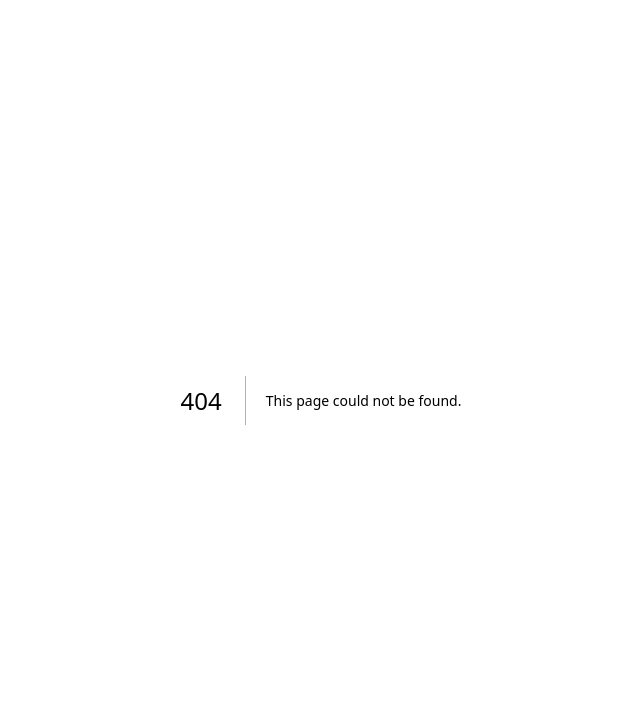
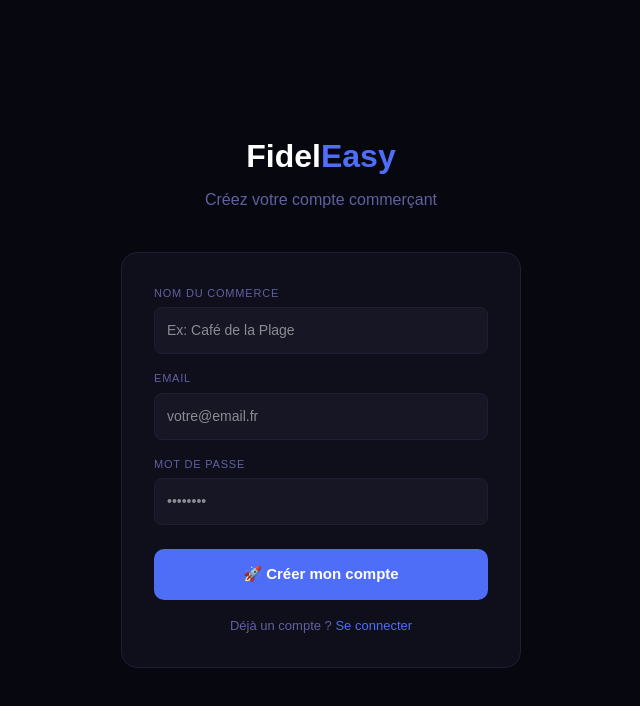
Before and after one commit to endetente06/fideleasy-dashboard, a Next.js app: page /register in a window 1280 px wide. Before the commit this address had no page. Shown: the top 706 px of the page, without its empty margins (319-959 px from the left). Built offline with nearby package versions, Linux system fonts and the light colour scheme.

Commit message:
Pages login et register

```diff
--- /dev/null
+++ b/app/login/page.jsx
@@ -0,0 +1,66 @@
+"use client";
+import { useState } from 'react';
+
+export default function Login() {
+  const [form, setForm] = useState({ email: '', password: '' });
+  const [loading, setLoading] = useState(false);
+  const [error, setError] = useState('');
+
+  const login = async () => {
+    setLoading(true);
+    setError('');
+    try {
+      const res = await fetch('https://fideleasy-backend-production.up.railway.app/auth/login', {
+        method: 'POST',
+        headers: { 'Content-Type': 'application/json' },
+        body: JSON.stringify(form)
+      });
+      const data = await res.json();
+      if (data.error) throw new Error(data.error);
+      localStorage.setItem('token', data.token);
+      localStorage.setItem('shop', JSON.stringify(data.shop));
+      window.location.href = '/dashboard';
+    } catch (err) {
+      setError(err.message);
+    }
+    setLoading(false);
+  };
+
+  return (
+    <div style={{minHeight:'100vh',background:'#07070f',color:'white',fontFamily:'sans-serif',display:'flex',alignItems:'center',justifyContent:'center',padding:'24px'}}>
+      <div style={{width:'100%',maxWidth:'400px'}}>
+        <div style={{textAlign:'center',marginBottom:'40px'}}>
+          <h1 style={{fontSize:'32px',fontWeight:'bold',marginBottom:'8px'}}>
+            Fidel<span style={{color:'#4f6ef7'}}>Easy</span>
+          </h1>
+          <p style={{color:'#6060a0'}}>Connectez-vous à votre dashboard</p>
+        </div>
+
+        <div style={{background:'#0f0f1c',border:'1px solid #1e1e35',borderRadius:'16px',padding:'32px'}}>
+          {error && (
+            <div style={{background:'rgba(247,92,126,0.1)',border:'1px solid rgba(247,92,126,0.3)',borderRadius:'8px',padding:'12px',marginBottom:'16px',color:'#f75c7e',fontSize:'14px'}}>
+              {error}
+            </div>
+          )}
+
+          <div style={{fontSize:'11px',color:'#6060a0',marginBottom:'6px',textTransform:'uppercase',letterSpacing:'0.8px'}}>Email</div>
+          <input placeholder="votre@email.fr" value={form.email} onChange={e=>setForm({...form,email:e.target.value})}
+            style={{width:'100%',background:'#161625',border:'1px solid #1e1e35',borderRadius:'8px',padding:'12px',color:'white',marginBottom:'16px',fontSize:'14px',boxSizing:'border-box'}}/>
+
+          <div style={{fontSize:'11px',color:'#6060a0',marginBottom:'6px',textTransform:'uppercase',letterSpacing:'0.8px'}}>Mot de passe</div>
+          <input type="password" placeholder="••••••••" value={form.password} onChange={e=>setForm({...form,password:e.target.value})}
+            style={{width:'100%',background:'#161625',border:'1px solid #1e1e35',borderRadius:'8px',padding:'12px',color:'white',marginBottom:'24px',fontSize:'14px',boxSizing:'border-box'}}/>
+
+          <button onClick={login} disabled={loading || !form.email || !form.password}
+            style={{width:'100%',background:'#4f6ef7',color:'white',border:'none',borderRadius:'10px',padding:'14px',cursor:'pointer',fontSize:'15px',fontWeight:'600'}}>
+            {loading ? 'Connexion...' : 'Se connecter'}
+          </button>
+
+          <div style={{textAlign:'center',marginTop:'16px',fontSize:'13px',color:'#6060a0'}}>
+            Pas encore de compte ? <span style={{color:'#4f6ef7',cursor:'pointer'}} onClick={()=>window.location.href='/register'}>Créer un compte</span>
+          </div>
+        </div>
+      </div>
+    </div>
+  );
+}
--- /dev/null
+++ b/app/register/page.jsx
@@ -0,0 +1,80 @@
+"use client";
+import { useState } from 'react';
+
+export default function Register() {
+  const [form, setForm] = useState({ email: '', password: '', shop_name: '' });
+  const [loading, setLoading] = useState(false);
+  const [error, setError] = useState('');
+  const [success, setSuccess] = useState(false);
+
+  const register = async () => {
+    setLoading(true);
+    setError('');
+    try {
+      const res = await fetch('https://fideleasy-backend-production.up.railway.app/auth/register', {
+        method: 'POST',
+        headers: { 'Content-Type': 'application/json' },
+        body: JSON.stringify(form)
+      });
+      const data = await res.json();
+      if (data.error) throw new Error(data.error);
+      setSuccess(true);
+      setTimeout(() => window.location.href = '/login', 2000);
+    } catch (err) {
+      setError(err.message);
+    }
+    setLoading(false);
+  };
+
+  if (success) return (
+    <div style={{minHeight:'100vh',background:'#07070f',color:'white',fontFamily:'sans-serif',display:'flex',alignItems:'center',justifyContent:'center'}}>
+      <div style={{textAlign:'center'}}>
+        <div style={{fontSize:'64px',marginBottom:'16px'}}>🎉</div>
+        <h2 style={{fontSize:'24px',fontWeight:'bold',marginBottom:'8px'}}>Compte créé !</h2>
+        <p style={{color:'#6060a0'}}>Redirection vers la connexion...</p>
+      </div>
+    </div>
+  );
+
+  return (
+    <div style={{minHeight:'100vh',background:'#07070f',color:'white',fontFamily:'sans-serif',display:'flex',alignItems:'center',justifyContent:'center',padding:'24px'}}>
+      <div style={{width:'100%',maxWidth:'400px'}}>
+        <div style={{textAlign:'center',marginBottom:'40px'}}>
+          <h1 style={{fontSize:'32px',fontWeight:'bold',marginBottom:'8px'}}>
+            Fidel<span style={{color:'#4f6ef7'}}>Easy</span>
+          </h1>
+          <p style={{color:'#6060a0'}}>Créez votre compte commerçant</p>
+        </div>
+
+        <div style={{background:'#0f0f1c',border:'1px solid #1e1e35',borderRadius:'16px',padding:'32px'}}>
+          {error && (
+            <div style={{background:'rgba(247,92,126,0.1)',border:'1px solid rgba(247,92,126,0.3)',borderRadius:'8px',padding:'12px',marginBottom:'16px',color:'#f75c7e',fontSize:'14px'}}>
+              {error}
+            </div>
+          )}
+
+          <div style={{fontSize:'11px',color:'#6060a0',marginBottom:'6px',textTransform:'uppercase',letterSpacing:'0.8px'}}>Nom du commerce</div>
+          <input placeholder="Ex: Café de la Plage" value={form.shop_name} onChange={e=>setForm({...form,shop_name:e.target.value})}
+            style={{width:'100%',background:'#161625',border:'1px solid #1e1e35',borderRadius:'8px',padding:'12px',color:'white',marginBottom:'16px',fontSize:'14px',boxSizing:'border-box'}}/>
+
+          <div style={{fontSize:'11px',color:'#6060a0',marginBottom:'6px',textTransform:'uppercase',letterSpacing:'0.8px'}}>Email</div>
+          <input placeholder="votre@email.fr" value={form.email} onChange={e=>setForm({...form,email:e.target.value})}
+            style={{width:'100%',background:'#161625',border:'1px solid #1e1e35',borderRadius:'8px',padding:'12px',color:'white',marginBottom:'16px',fontSize:'14px',boxSizing:'border-box'}}/>
+
+          <div style={{fontSize:'11px',color:'#6060a0',marginBottom:'6px',textTransform:'uppercase',letterSpacing:'0.8px'}}>Mot de passe</div>
+          <input type="password" placeholder="••••••••" value={form.password} onChange={e=>setForm({...form,password:e.target.value})}
+            style={{width:'100%',background:'#161625',border:'1px solid #1e1e35',borderRadius:'8px',padding:'12px',color:'white',marginBottom:'24px',fontSize:'14px',boxSizing:'border-box'}}/>
+
+          <button onClick={register} disabled={loading || !form.email || !form.password || !form.shop_name}
+            style={{width:'100%',background:'#4f6ef7',color:'white',border:'none',borderRadius:'10px',padding:'14px',cursor:'pointer',fontSize:'15px',fontWeight:'600'}}>
+            {loading ? 'Création...' : '🚀 Créer mon compte'}
+          </button>
+
+          <div style={{textAlign:'center',marginTop:'16px',fontSize:'13px',color:'#6060a0'}}>
+            Déjà un compte ? <span style={{color:'#4f6ef7',cursor:'pointer'}} onClick={()=>window.location.href='/login'}>Se connecter</span>
+          </div>
+        </div>
+      </div>
+    </div>
+  );
+}
```
